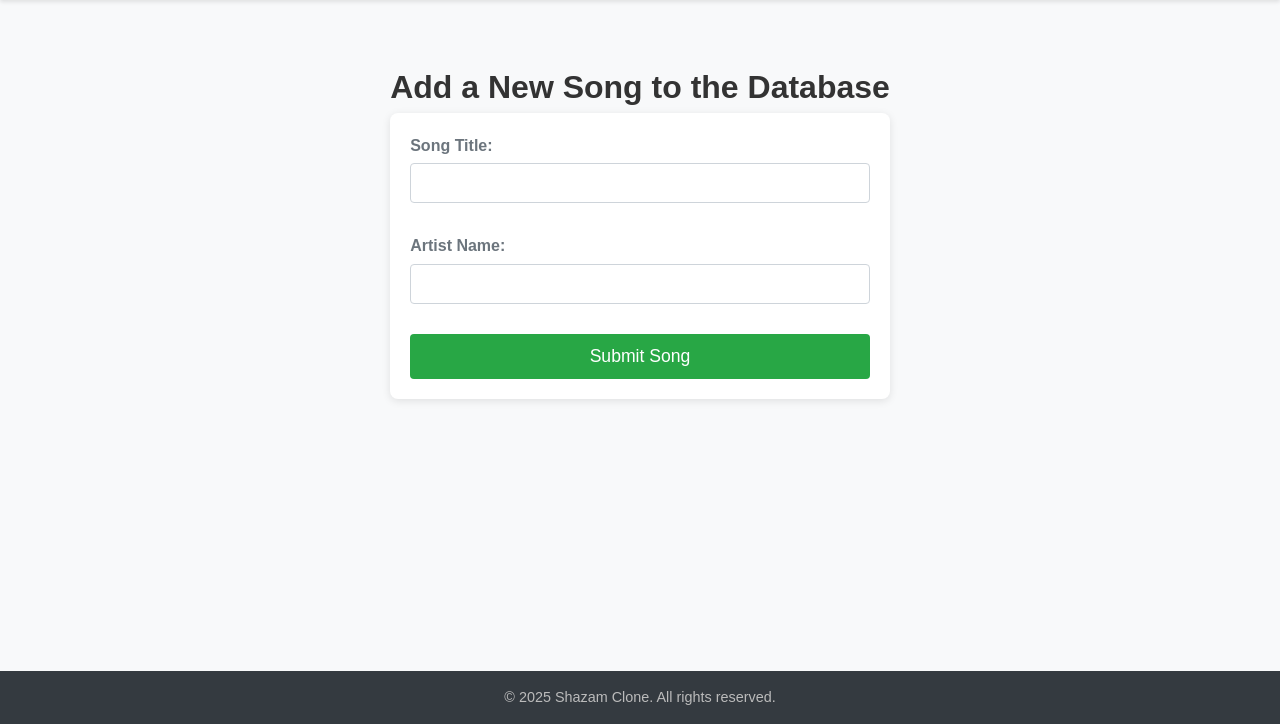
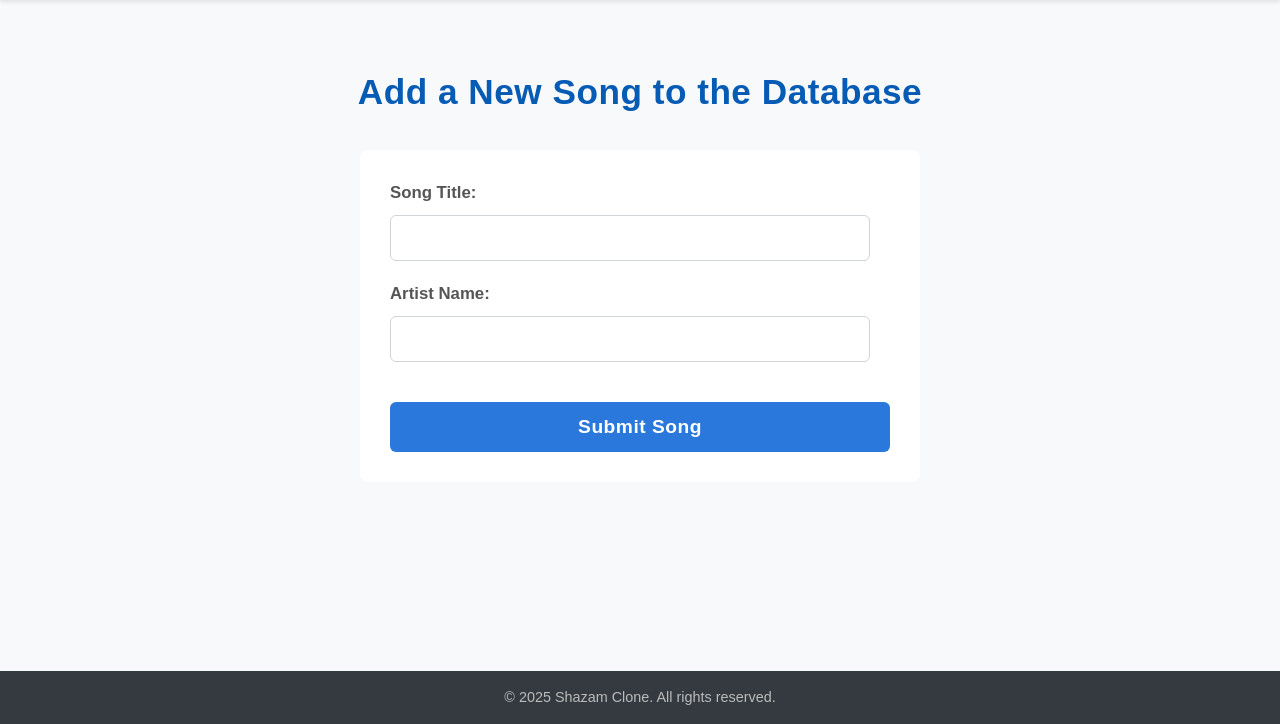
Before and after one commit to nizwant/cloud_computing_project, a Flask app: page /add_song in a window 1280 px wide. Shown: the part 76-800 px from the top of the page. Run offline with Flask 3, Linux system fonts and the light colour scheme.

Commit message:
feat: modify css for add song

```diff
--- a/src/app_engine/static/add_song_style.css
+++ b/src/app_engine/static/add_song_style.css
@@ -1,76 +1,99 @@
+/* Page Title Styling */
+.page-title {
+    font-size: 2.2em;
+    color: #065bb5;
+    text-align: center;
+    margin-bottom: 30px;
+    font-weight: 600;
+    letter-spacing: 0.5px;
+}
+
+
 /* Form Styling */
 .add-song-form {
-    background-color: var(--white);
-    padding: var(--margin-medium);
+    background-color: #ffffff;
+    padding: 30px;
     border-radius: 8px;
-    box-shadow: 0 2px 8px rgba(0, 0, 0, 0.1);
+    box-shadow: none;
     display: grid;
-    gap: var(--padding-medium);
+    gap: 20px;
     max-width: 500px;
-    /* Limit form width */
     margin: 0 auto;
-    /* Center the form */
 }
 
 .form-group {
-    margin-bottom: var(--padding-medium);
+    margin-bottom: 0;
 }
 
 .form-group label {
     display: block;
-    /* Label on its own line */
-    margin-bottom: 5px;
-    font-weight: bold;
-    color: var(--secondary-color);
+    margin-bottom: 8px;
+    font-weight: 600;
+    color: #555;
+    font-size: 1.05em;
 }
 
 .form-group input[type="text"] {
-    width: 100%;
-    padding: 10px;
-    border: 1px solid var(--border-color);
-    border-radius: 4px;
+    width: calc(100% - 20px);
+    padding: 12px 10px;
+    border: 1px solid #ced4da;
+    border-radius: 6px;
     box-sizing: border-box;
-    /* Include padding and border in element's total width and height */
-    font-size: 1em;
+    font-size: 1.05em;
+    transition: all 0.3s ease;
 }
 
 .form-group input[type="text"]:focus {
-    border-color: var(--primary-color);
+    border-color: #007bff;
     outline: none;
-    /* Remove default outline */
     box-shadow: 0 0 0 0.2rem rgba(0, 123, 255, 0.25);
-    /* Add a subtle focus glow */
+    background-color: #f8faff;
 }
 
+/* Submit Button Styling */
 button[type="submit"] {
     display: block;
-    /* Button on its own line */
     width: 100%;
-    /* Full width button */
-    padding: 12px;
-    background-color: var(--success-color);
-    color: var(--white);
+    padding: 14px;
+    background-color: #2b78dc;
+    color: #ffffff;
     border: none;
-    border-radius: 4px;
-    font-size: 1.1em;
+    border-radius: 6px;
+    font-size: 1.2em;
     cursor: pointer;
-    transition: background-color 0.3s ease;
+    transition: background-color 0.3s ease, transform 0.2s ease;
+    font-weight: 700;
+    letter-spacing: 0.5px;
+    margin-top: 20px;
 }
 
 button[type="submit"]:hover {
-    background-color: #218838;
-    /* Darker green on hover */
+    background-color: #2b4c9f;
+    transform: translateY(-2px);
+    box-shadow: 0 4px 8px rgba(40, 167, 69, 0.2);
 }
 
-/* Message Area */
+button[type="submit"]:active {
+    transform: translateY(0);
+    /* Press effect */
+    box-shadow: none;
+}
+
+button[type="submit"]:disabled {
+    background-color: #6c757d;
+    cursor: not-allowed;
+    transform: none;
+    box-shadow: none;
+}
+
+/* Message Area Styling */
 .message-area {
-    margin-top: var(--padding-medium);
-    padding: var(--padding-medium);
-    border-radius: 4px;
-    display: none;
-    /* Hidden by default */
+    margin-top: 25px;
+    padding: 15px;
+    border-radius: 6px;
     text-align: center;
-    font-weight: bold;
+    font-weight: 600;
+    font-size: 1.05em;
 }
 
 .message-area.success {
```
Also changed, not shown: src/app_engine/static/list_songs_style.css (line endings or trailing spaces), src/app_engine/templates/list_songs.html (line endings or trailing spaces).
